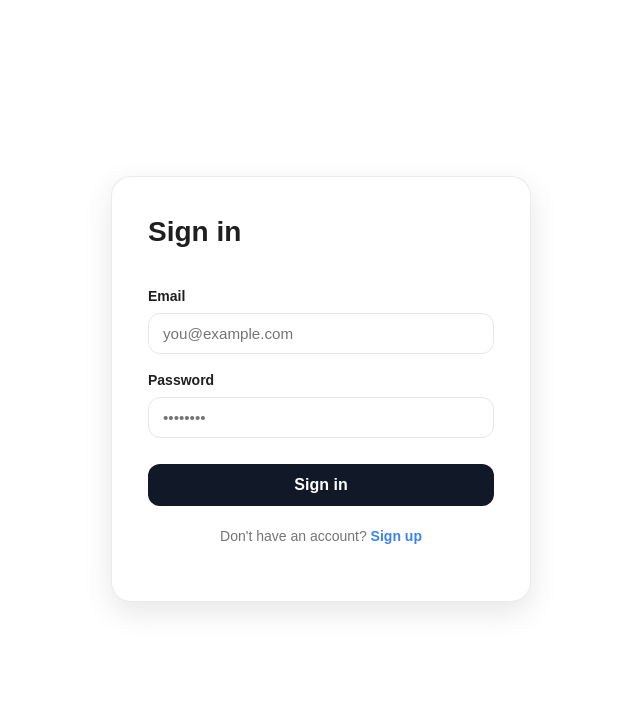
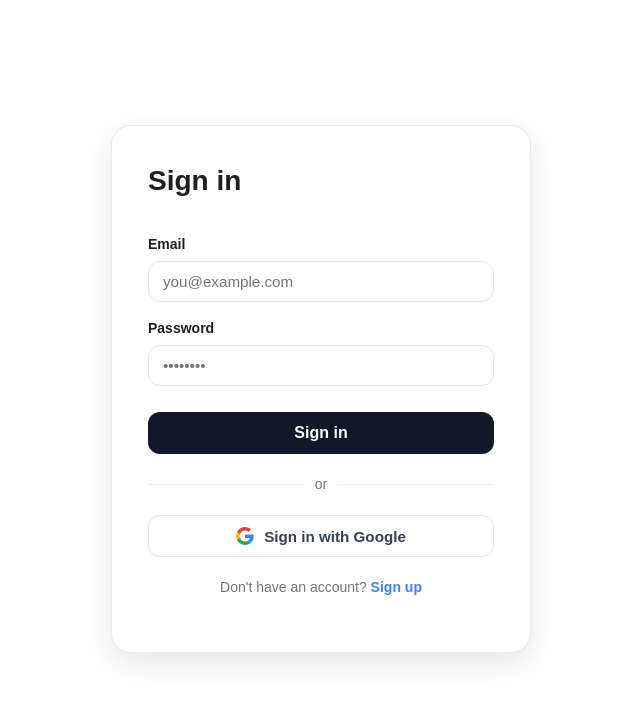
Before and after one commit to amy-pang/ExerVault, a React (Vite) app: page /sign-in in a window 1280 px wide. Shown: the top 702 px of the page, without its empty margins (319-959 px from the left). Built offline with nearby package versions, Linux system fonts and the light colour scheme.

Commit message:
google auth 2nd try

```diff
--- a/src/App.tsx
+++ b/src/App.tsx
@@ -11,7 +11,7 @@
 import UploadPage from './pages/UploadPage';
 import AuthCallbackPage from './pages/AuthCallbackPage';
 
-const AUTH_ROUTES = ["/sign-in", "/sign-up", "/auth/callback"];
+const AUTH_ROUTES = ["/sign-in", "/sign-up"];
 
 function AppContent() {
   const [query, setQuery] = useState("");
--- a/src/pages/AuthCallbackPage.tsx
+++ b/src/pages/AuthCallbackPage.tsx
@@ -1,47 +1,19 @@
-import { useEffect, useState } from 'react';
-import { useNavigate, useSearchParams } from 'react-router-dom';
-import { supabase } from '../supabaseClient';
-import bannerStyles from './AuthCallbackPage.module.css';
+import { useEffect } from "react";
+import { useNavigate } from "react-router-dom";
+import { supabase } from "../supabaseClient";
 
 export default function AuthCallbackPage() {
-  const [searchParams] = useSearchParams();
   const navigate = useNavigate();
-  const [status, setStatus] = useState<'verifying' | 'success' | 'error'>('verifying');
-  const [error, setError] = useState<string | null>(null);
 
   useEffect(() => {
-    const tokenHash = searchParams.get('token_hash');
-    const type = searchParams.get('type');
+    supabase.auth.getSession().then(({ data: { session } }) => {
+      if (session) {
+        navigate("/home");
+      } else {
+        navigate("/sign-in");
+      }
+    });
+  }, [navigate]);
 
-    if (tokenHash && type) {
-      supabase.auth.verifyOtp({ token_hash: tokenHash, type: type as any })
-        .then(({ error }) => {
-          if (error) {
-            setError(error.message);
-            setStatus('error');
-          } else {
-            setStatus('success');
-            setTimeout(() => navigate('/home'), 2500);
-          }
-        });
-    } else {
-      setError('Invalid confirmation link.');
-      setStatus('error');
-    }
-  }, []);
-
-  return (
-    <>
-      {status === 'success' && (
-        <div className={`${bannerStyles.banner} ${bannerStyles.bannerSuccess}`}>
-          Email successfully verified!
-        </div>
-      )}
-      {status === 'error' && (
-        <div className={`${bannerStyles.banner} ${bannerStyles.bannerError}`}>
-          Verification failed: {error}
-        </div>
-      )}
-    </>
-  );
+  return <p style={{ padding: "2rem", textAlign: "center" }}>Signing you in…</p>;
 }
--- a/src/pages/SignInPage.module.css
+++ b/src/pages/SignInPage.module.css
@@ -88,6 +88,50 @@
   cursor: not-allowed;
 }
 
+.divider {
+  display: flex;
+  align-items: center;
+  text-align: center;
+  margin: 20px 0;
+  color: var(--muted);
+  font-size: 0.875rem;
+}
+
+.divider::before,
+.divider::after {
+  content: "";
+  flex: 1;
+  border-bottom: 1px solid var(--border);
+}
+
+.divider span {
+  padding: 0 10px;
+}
+
+.googleBtn {
+  width: 100%;
+  padding: 11px 12px;
+  font-size: 0.95rem;
+  font-weight: 600;
+  font-family: inherit;
+  color: #374151;
+  background: #ffffff;
+  border: 1px solid #e5e7eb;
+  border-radius: var(--radius-md);
+  cursor: pointer;
+  display: flex;
+  align-items: center;
+  justify-content: center;
+  gap: 10px;
+  transition: background 140ms ease, border-color 140ms ease, transform 140ms ease;
+}
+
+.googleBtn:hover {
+  background: #f9fafb;
+  border-color: #d1d5db;
+  transform: translateY(-1px);
+}
+
 .footer {
   margin-top: 20px;
   font-size: 0.875rem;
--- a/src/pages/SignInPage.tsx
+++ b/src/pages/SignInPage.tsx
@@ -24,6 +24,16 @@
     } else {
       navigate("/home");
     }
+  }
+
+  async function handleGoogleSignIn() {
+    const { error } = await supabase.auth.signInWithOAuth({
+      provider: "google",
+      options: {
+        redirectTo: `${window.location.origin}/auth/callback`,
+      },
+    });
+    if (error) setError(error.message);
   }
 
   return (
@@ -67,6 +77,21 @@
           </button>
         </form>
 
+        <div className={styles.divider}>
+          <span>or</span>
+        </div>
+
+        <button className={styles.googleBtn} type="button" onClick={handleGoogleSignIn}>
+          <svg width="18" height="18" viewBox="0 0 48 48" xmlns="http://www.w3.org/2000/svg">
+            <path fill="#EA4335" d="M24 9.5c3.54 0 6.71 1.22 9.21 3.6l6.85-6.85C35.9 2.38 30.47 0 24 0 14.62 0 6.51 5.38 2.56 13.22l7.98 6.19C12.43 13.72 17.74 9.5 24 9.5z"/>
+            <path fill="#4285F4" d="M46.98 24.55c0-1.57-.15-3.09-.38-4.55H24v9.02h12.94c-.58 2.96-2.26 5.48-4.78 7.18l7.73 6c4.51-4.18 7.09-10.36 7.09-17.65z"/>
+            <path fill="#FBBC05" d="M10.53 28.59c-.48-1.45-.76-2.99-.76-4.59s.27-3.14.76-4.59l-7.98-6.19C.92 16.46 0 20.12 0 24c0 3.88.92 7.54 2.56 10.78l7.97-6.19z"/>
+            <path fill="#34A853" d="M24 48c6.48 0 11.93-2.13 15.89-5.81l-7.73-6c-2.18 1.48-4.97 2.31-8.16 2.31-6.26 0-11.57-4.22-13.47-9.91l-7.98 6.19C6.51 42.62 14.62 48 24 48z"/>
+            <path fill="none" d="M0 0h48v48H0z"/>
+          </svg>
+          Sign in with Google
+        </button>
+
         <p className={styles.footer}>
           Don't have an account?{" "}
           <Link to="/sign-up" className={styles.link}>
```
